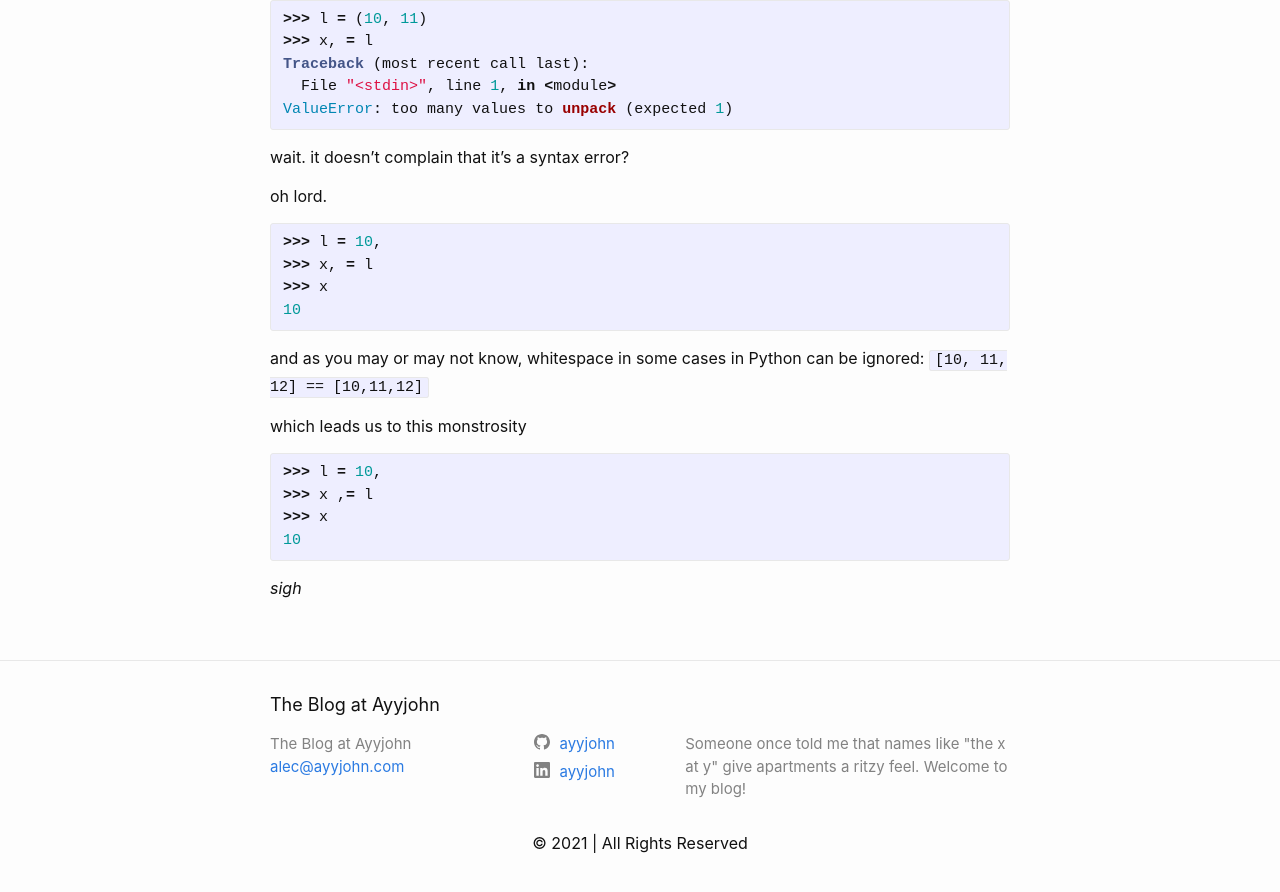
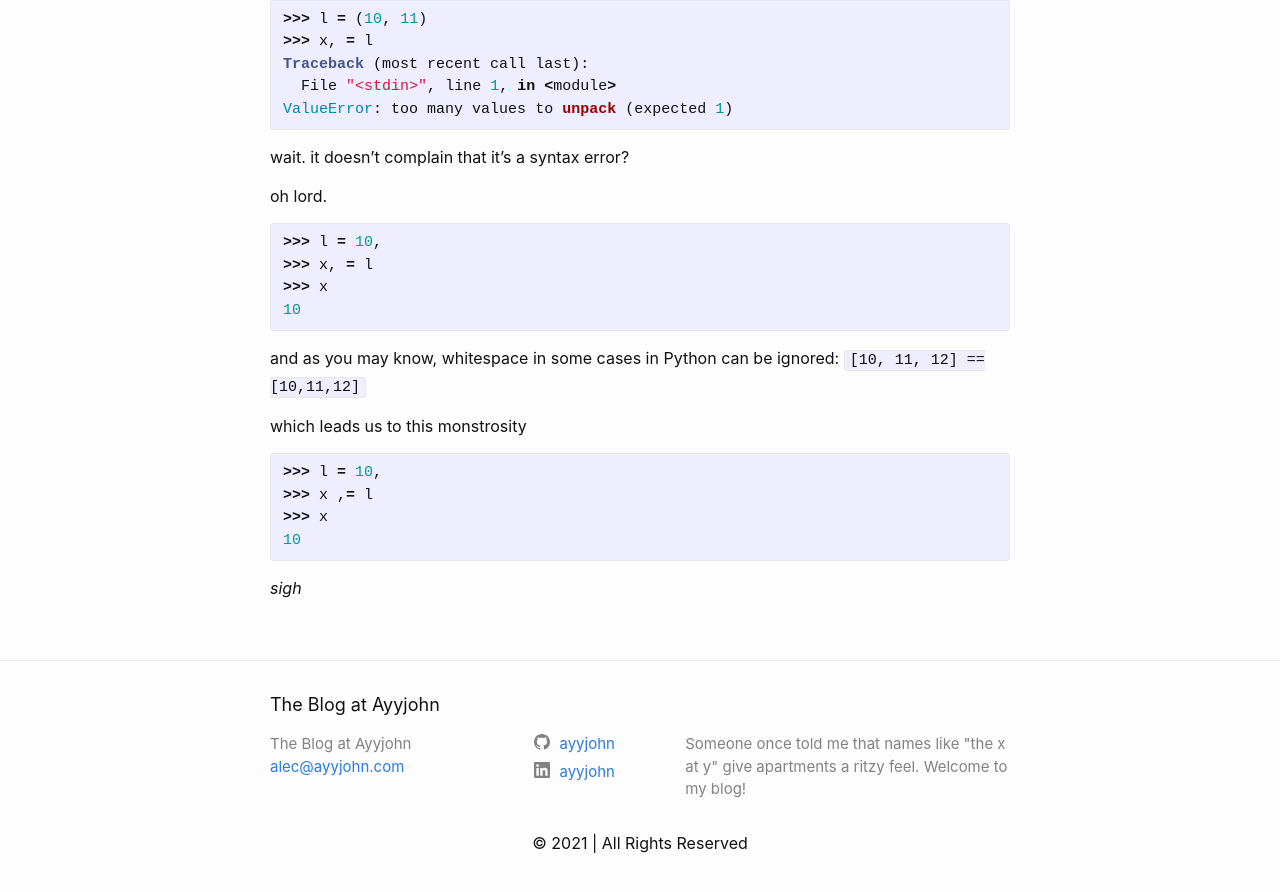
Before and after one commit to ayyjohn/ayyjohn.github.io, a Jekyll site: the page built from _posts/2021-03-26-tuple-unpacking.markdown, in a window 1280 px wide and 900 px high, scrolled down 1852 px. Shown: the top 892 px of the window. Built offline with Jekyll 4.4.1, drawn with Linux system fonts in a browser that asks for light colours.

```diff
--- a/_posts/2021-03-26-tuple-unpacking.markdown
+++ b/_posts/2021-03-26-tuple-unpacking.markdown
@@ -97,7 +97,7 @@ oh lord.
 10
 {% endhighlight %}
 
-and as you may or may not know, whitespace in some cases in Python can be ignored: `[10, 11, 12] == [10,11,12]`
+and as you may know, whitespace in some cases in Python can be ignored: `[10, 11, 12] == [10,11,12]`
 
 which leads us to this monstrosity
 
```
